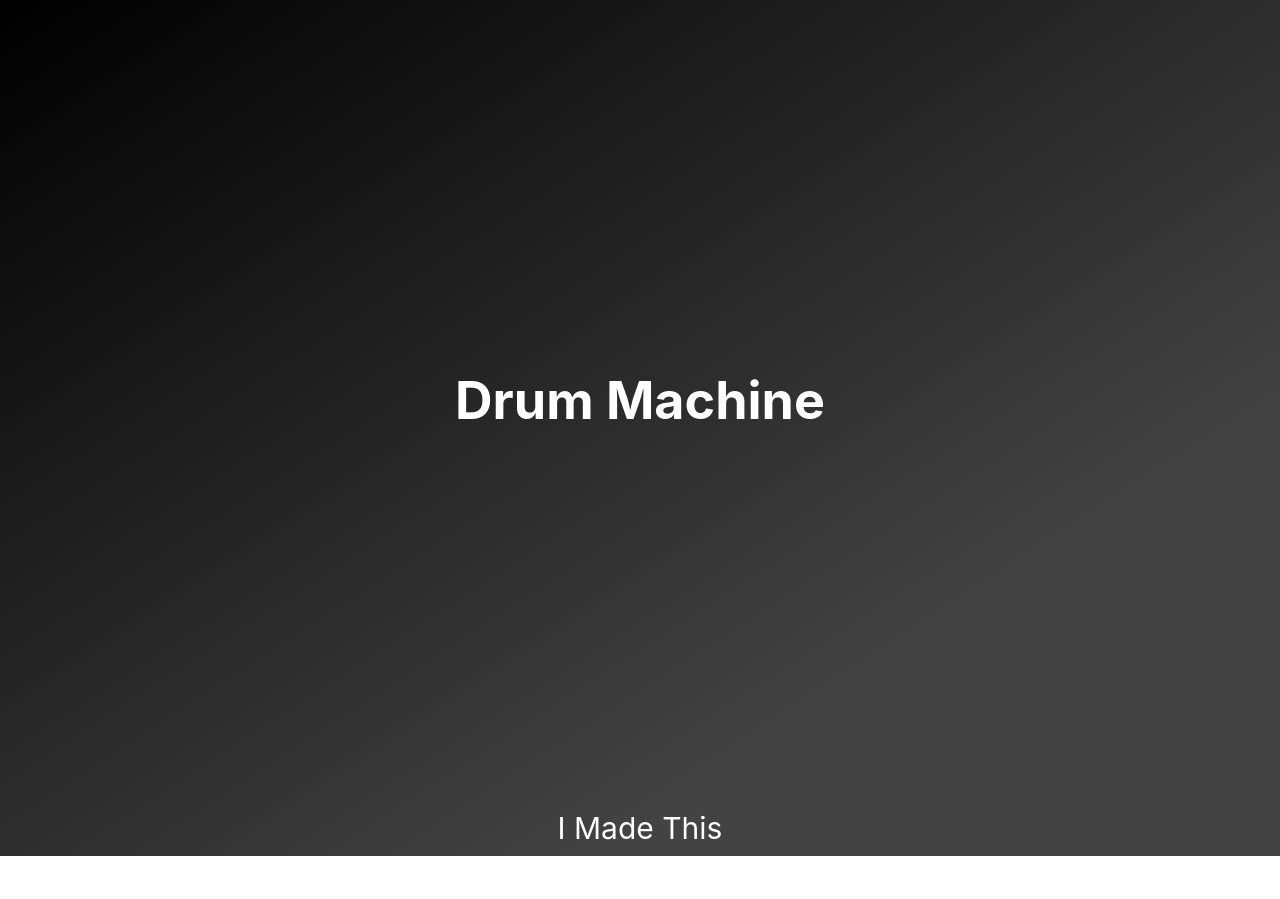
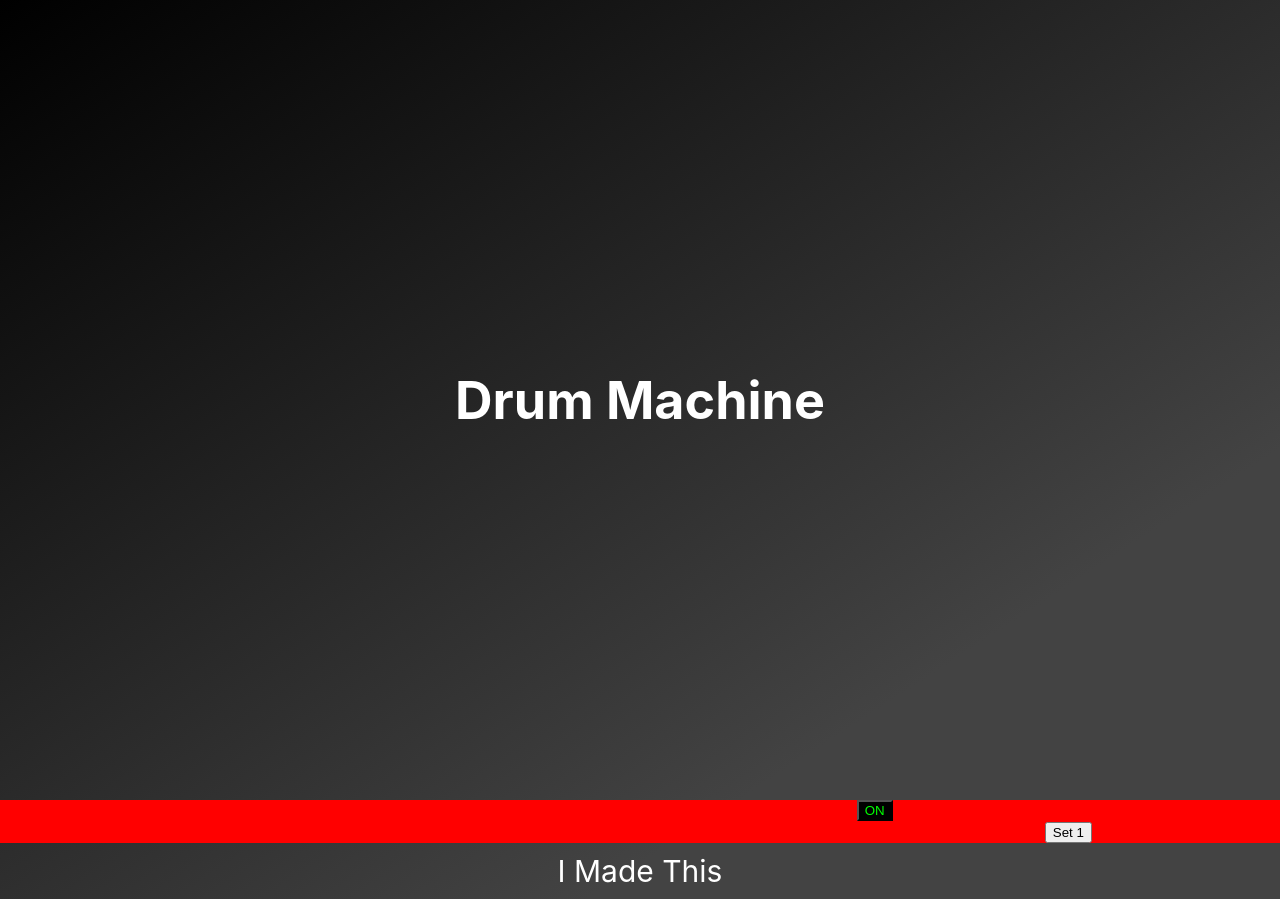
Before and after one commit to adrimihailescu/drum-machine, a React (Create React App) app: page / in a window 1280 px wide. Before the commit the page ends 856 px from the top, so only its background shows below. Built offline with nearby package versions, Linux system fonts and the light colour scheme.

Commit message:
updated components and added logic for on/off button

```diff
--- a/src/App.js
+++ b/src/App.js
@@ -3,130 +3,40 @@ import DrumMachine from "./components/DrumMachine/DrumMachine";
 import Layout from "./components/Layout/Layout";
 import Header from "./components/Header/Header";
 import Footer from "./components/Footer/Footer";
-
-import "./App.scss";
-
-const drumMode1 = [
-	{
-		id: "kick-drum",
-		keyCode: 81,
-		src: "https://res.cloudinary.com/dzsmdyknz/video/upload/v1532587165/fcc-drum-machine/kick-drums/kick-drum-7.mp3",
-		keyTrigger: "Q",
-	},
-	{
-		id: "Snare",
-		keyCode: 87,
-		src: "https://res.cloudinary.com/dzsmdyknz/video/upload/v1532587362/fcc-drum-machine/snare-drums/snaredrum1.mp3",
-		keyTrigger: "W",
-	},
-	{
-		id: "Hi-Hat-Open",
-		keyCode: 69,
-		src: "https://res.cloudinary.com/dzsmdyknz/video/upload/v1532587997/fcc-drum-machine/hi-hats/hihat1.mp3",
-		keyTrigger: "E",
-	},
-	{
-		id: "Hi-Hat-Close",
-		keyCode: 65,
-		src: "https://res.cloudinary.com/dzsmdyknz/video/upload/v1532587997/fcc-drum-machine/hi-hats/hihat4.mp3",
-		keyTrigger: "A",
-	},
-	{
-		id: "Tom-Tom",
-		keyCode: 83,
-		src: "https://res.cloudinary.com/dzsmdyknz/video/upload/v1532588185/fcc-drum-machine/tom-toms/tomtomdrum3.mp3",
-		keyTrigger: "S",
-	},
-	{
-		id: "Crash",
-		keyCode: 68,
-		src: "https://res.cloudinary.com/dzsmdyknz/video/upload/v1532587948/fcc-drum-machine/cymbals%202/cymbalcrash1.mp3",
-		keyTrigger: "D",
-	},
-	{
-		id: "Ride",
-		keyCode: 90,
-		src: "https://res.cloudinary.com/dzsmdyknz/video/upload/v1532582454/sample-swap/drums-and-single-hits/rides/RIDE_S_11.mp3",
-		keyTrigger: "Z",
-	},
-	{
-		id: "China",
-		keyCode: 88,
-		src: "https://res.cloudinary.com/dzsmdyknz/video/upload/v1532580120/sample-swap/drums-and-single-hits/china/big_china_cym.mp3",
-		keyTrigger: "X",
-	},
-	{
-		id: "Cowbell",
-		keyCode: 67,
-		src: "https://res.cloudinary.com/dzsmdyknz/video/upload/v1532587867/fcc-drum-machine/cowbells/cowbell1.mp3",
-		keyTrigger: "C",
-	},
-];
-
-const drumMode2 = [
-	{
-		id: "Horn",
-		keyCode: 81,
-		src: "https://res.cloudinary.com/dzsmdyknz/video/upload/v1532674689/sample-swap/horn/horn-section-godown.mp3",
-		keyTrigger: "Q",
-	},
-	{
-		id: "Flute",
-		keyCode: 87,
-		src: "https://res.cloudinary.com/dzsmdyknz/video/upload/v1532674456/sample-swap/flute/192_flute-madness.mp3",
-		keyTrigger: "W",
-	},
-	{
-		id: "Church-Organ",
-		keyCode: 69,
-		src: "https://res.cloudinary.com/dzsmdyknz/video/upload/v1532674666/sample-swap/piano/almost-the-doors-organ.mp3",
-		keyTrigger: "E",
-	},
-	{
-		id: "Saxophone",
-		keyCode: 65,
-		src: "https://res.cloudinary.com/dzsmdyknz/video/upload/v1532675116/sample-swap/sax/sax-squeal-tore-my-brains-out.mp3",
-		keyTrigger: "A",
-	},
-	{
-		id: "Acoustic-Guitar",
-		keyCode: 83,
-		src: "https://res.cloudinary.com/dzsmdyknz/video/upload/v1532674083/sample-swap/guitar/120_acoustic-guitar-picking1.mp3",
-		keyTrigger: "S",
-	},
-	{
-		id: "Piano",
-		keyCode: 68,
-		src: "https://res.cloudinary.com/dzsmdyknz/video/upload/v1532674667/sample-swap/piano/096_salsa-piano-1.mp3",
-		keyTrigger: "D",
-	},
-	{
-		id: "Violin",
-		keyCode: 90,
-		src: "https://res.cloudinary.com/dzsmdyknz/video/upload/v1532674483/sample-swap/violin/violin-loop-2.mp3",
-		keyTrigger: "Z",
-	},
-	{
-		id: "Choir",
-		keyCode: 88,
-		src: "https://res.cloudinary.com/dzsmdyknz/video/upload/v1532674510/sample-swap/choir/Slavic-Choir_Eb_Aah.mp3",
-		keyTrigger: "X",
-	},
-	{
-		id: "Voice",
-		keyCode: 67,
-		src: "https://res.cloudinary.com/dzsmdyknz/video/upload/v1532674533/sample-swap/voice/voice_woo.mp3",
-		keyTrigger: "C",
-	},
-];
+import Drums from "./DrumModes";
 
 function App() {
-	const [activePad, setActivePad] = useState();
+	const [drumStatus, setDrumStatus] = useState(true);
+	const [drumSet, setDrumSet] = useState({
+		activeDrumSet: "Set 1",
+		drumsConfig: Drums.drumSet1,
+	});
+
+	const setSoundType = () => {
+		let newActiveDrumSet, newActiveConfig;
+		if (drumSet.activeDrumSet === "Set 1") {
+			newActiveDrumSet = "Set 2";
+			newActiveConfig = Drums.drumSet2;
+		} else {
+			newActiveDrumSet = "Set 1";
+			newActiveConfig = Drums.drumSet1;
+		}
+
+		setDrumSet({
+			activeDrumSet: newActiveDrumSet,
+			drumsConfig: newActiveConfig,
+		});
+	};
 
 	return (
 		<Layout className="App">
 			<Header content="Drum Machine" />
-			<DrumMachine />
+			<DrumMachine
+				drumSet={drumSet}
+				drumStatus={drumStatus}
+				setDrumStatus={setDrumStatus}
+				setSoundType={setSoundType}
+			/>
 			<Footer />
 		</Layout>
 	);
--- /dev/null
+++ b/src/DrumModes.js
@@ -0,0 +1,115 @@
+// eslint-disable-next-line import/no-anonymous-default-export
+export default {
+	drumSet1: [
+		{
+			id: "kick-drum",
+			keyCode: 81,
+			src: "https://res.cloudinary.com/dzsmdyknz/video/upload/v1532587165/fcc-drum-machine/kick-drums/kick-drum-7.mp3",
+			keyTrigger: "Q",
+		},
+		{
+			id: "Snare",
+			keyCode: 87,
+			src: "https://res.cloudinary.com/dzsmdyknz/video/upload/v1532587362/fcc-drum-machine/snare-drums/snaredrum1.mp3",
+			keyTrigger: "W",
+		},
+		{
+			id: "Hi-Hat-Open",
+			keyCode: 69,
+			src: "https://res.cloudinary.com/dzsmdyknz/video/upload/v1532587997/fcc-drum-machine/hi-hats/hihat1.mp3",
+			keyTrigger: "E",
+		},
+		{
+			id: "Hi-Hat-Close",
+			keyCode: 65,
+			src: "https://res.cloudinary.com/dzsmdyknz/video/upload/v1532587997/fcc-drum-machine/hi-hats/hihat4.mp3",
+			keyTrigger: "A",
+		},
+		{
+			id: "Tom-Tom",
+			keyCode: 83,
+			src: "https://res.cloudinary.com/dzsmdyknz/video/upload/v1532588185/fcc-drum-machine/tom-toms/tomtomdrum3.mp3",
+			keyTrigger: "S",
+		},
+		{
+			id: "Crash",
+			keyCode: 68,
+			src: "https://res.cloudinary.com/dzsmdyknz/video/upload/v1532587948/fcc-drum-machine/cymbals%202/cymbalcrash1.mp3",
+			keyTrigger: "D",
+		},
+		{
+			id: "Ride",
+			keyCode: 90,
+			src: "https://res.cloudinary.com/dzsmdyknz/video/upload/v1532582454/sample-swap/drums-and-single-hits/rides/RIDE_S_11.mp3",
+			keyTrigger: "Z",
+		},
+		{
+			id: "China",
+			keyCode: 88,
+			src: "https://res.cloudinary.com/dzsmdyknz/video/upload/v1532580120/sample-swap/drums-and-single-hits/china/big_china_cym.mp3",
+			keyTrigger: "X",
+		},
+		{
+			id: "Cowbell",
+			keyCode: 67,
+			src: "https://res.cloudinary.com/dzsmdyknz/video/upload/v1532587867/fcc-drum-machine/cowbells/cowbell1.mp3",
+			keyTrigger: "C",
+		},
+	],
+	drumSet2: [
+		{
+			id: "Horn",
+			keyCode: 81,
+			src: "https://res.cloudinary.com/dzsmdyknz/video/upload/v1532674689/sample-swap/horn/horn-section-godown.mp3",
+			keyTrigger: "Q",
+		},
+		{
+			id: "Flute",
+			keyCode: 87,
+			src: "https://res.cloudinary.com/dzsmdyknz/video/upload/v1532674456/sample-swap/flute/192_flute-madness.mp3",
+			keyTrigger: "W",
+		},
+		{
+			id: "Church-Organ",
+			keyCode: 69,
+			src: "https://res.cloudinary.com/dzsmdyknz/video/upload/v1532674666/sample-swap/piano/almost-the-doors-organ.mp3",
+			keyTrigger: "E",
+		},
+		{
+			id: "Saxophone",
+			keyCode: 65,
+			src: "https://res.cloudinary.com/dzsmdyknz/video/upload/v1532675116/sample-swap/sax/sax-squeal-tore-my-brains-out.mp3",
+			keyTrigger: "A",
+		},
+		{
+			id: "Acoustic-Guitar",
+			keyCode: 83,
+			src: "https://res.cloudinary.com/dzsmdyknz/video/upload/v1532674083/sample-swap/guitar/120_acoustic-guitar-picking1.mp3",
+			keyTrigger: "S",
+		},
+		{
+			id: "Piano",
+			keyCode: 68,
+			src: "https://res.cloudinary.com/dzsmdyknz/video/upload/v1532674667/sample-swap/piano/096_salsa-piano-1.mp3",
+			keyTrigger: "D",
+		},
+		{
+			id: "Violin",
+			keyCode: 90,
+			src: "https://res.cloudinary.com/dzsmdyknz/video/upload/v1532674483/sample-swap/violin/violin-loop-2.mp3",
+			keyTrigger: "Z",
+		},
+		{
+			id: "Choir",
+			keyCode: 88,
+			src: "https://res.cloudinary.com/dzsmdyknz/video/upload/v1532674510/sample-swap/choir/Slavic-Choir_Eb_Aah.mp3",
+			keyTrigger: "X",
+		},
+		{
+			id: "Voice",
+			keyCode: 67,
+			src: "https://res.cloudinary.com/dzsmdyknz/video/upload/v1532674533/sample-swap/voice/voice_woo.mp3",
+			keyTrigger: "C",
+		},
+	],
+};
--- a/src/components/ButtonMode/ButtonMode.js
+++ /dev/null
@@ -1,7 +0,0 @@
-import "./ButtonMode.scss";
-
-const ButtonMode = () => {
-	return <div></div>;
-};
-
-export default ButtonMode;
--- a/src/components/ButtonPower/ButtonPower.js
+++ /dev/null
@@ -1,7 +0,0 @@
-import "./ButtonPower.scss";
-
-const ButtonPower = () => {
-	return <div></div>;
-};
-
-export default ButtonPower;
--- a/src/components/DrumMachine/DrumMachine.js
+++ b/src/components/DrumMachine/DrumMachine.js
@@ -1,16 +1,16 @@
 import DrumPad from "../DrumPad/DrumPad";
-import ButtonMode from "../ButtonMode/ButtonMode";
-import ButtonPower from "../ButtonPower/ButtonPower";
+import SoundType from "../SoundType/SoundType";
+import PowerControl from "../PowerControl/PowerControl";
 import "./DrumMachine.scss";
 
-const DrumMachine = () => {
+const DrumMachine = ({ drumSet, drumStatus, setDrumStatus, setSoundType }) => {
 	return (
 		<div id="drum-machine" className="container">
-			<div id="display"></div>
+			<div id="display" className="pad"></div>
 			<DrumPad />
-			<div>
-				<ButtonPower />
-				<ButtonMode />
+			<div className="controls">
+				<PowerControl drumStatus={drumStatus} setDrumStatus={setDrumStatus} />
+				<SoundType drumSet={drumSet} setSoundType={setSoundType} />
 			</div>
 		</div>
 	);
--- a/src/components/DrumMachine/DrumMachine.scss
+++ b/src/components/DrumMachine/DrumMachine.scss
@@ -0,0 +1,9 @@
+.container {
+	display: grid;
+	justify-content: center;
+	grid-template-columns: 1fr 1fr 1fr;
+	grid-gap: 5px;
+	background-color: red;
+	.controls {
+	}
+}
--- /dev/null
+++ b/src/components/PowerControl/PowerControl.js
@@ -0,0 +1,14 @@
+import "./PowerControl.scss";
+
+const PowerControl = ({ drumStatus, setDrumStatus }) => {
+	return (
+		<button
+			className={`power ${drumStatus ? "isActive" : ""}`}
+			onClick={() => setDrumStatus(!drumStatus)}
+		>
+			{drumStatus ? "ON" : "OFF"}
+		</button>
+	);
+};
+
+export default PowerControl;
--- /dev/null
+++ b/src/components/PowerControl/PowerControl.scss
@@ -0,0 +1,11 @@
+.power {
+	display: flex;
+	justify-content: center;
+	align-items: center;
+	background: #000;
+	color: red;
+
+	&.isActive {
+		color: lime;
+	}
+}
--- /dev/null
+++ b/src/components/SoundType/SoundType.js
@@ -0,0 +1,7 @@
+import "./SoundType.scss";
+
+const SoundType = ({ drumSet, setSoundType }) => {
+	return <button onClick={setSoundType}>{drumSet.activeDrumSet}</button>;
+};
+
+export default SoundType;
```
Also changed, not shown: src/components/ButtonPower/ButtonPower.scss (deleted), src/components/SoundType/SoundType.scss (added).
